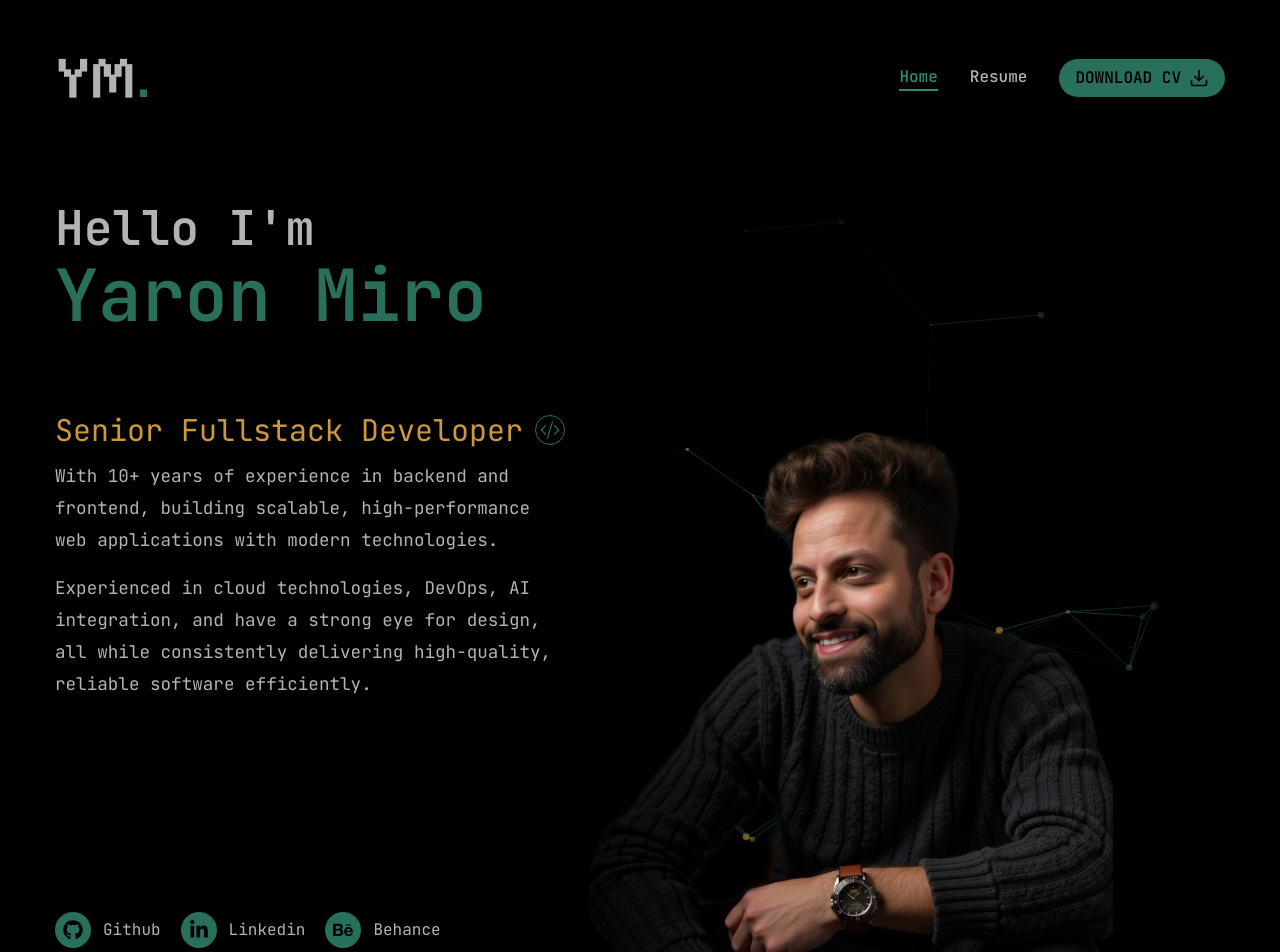
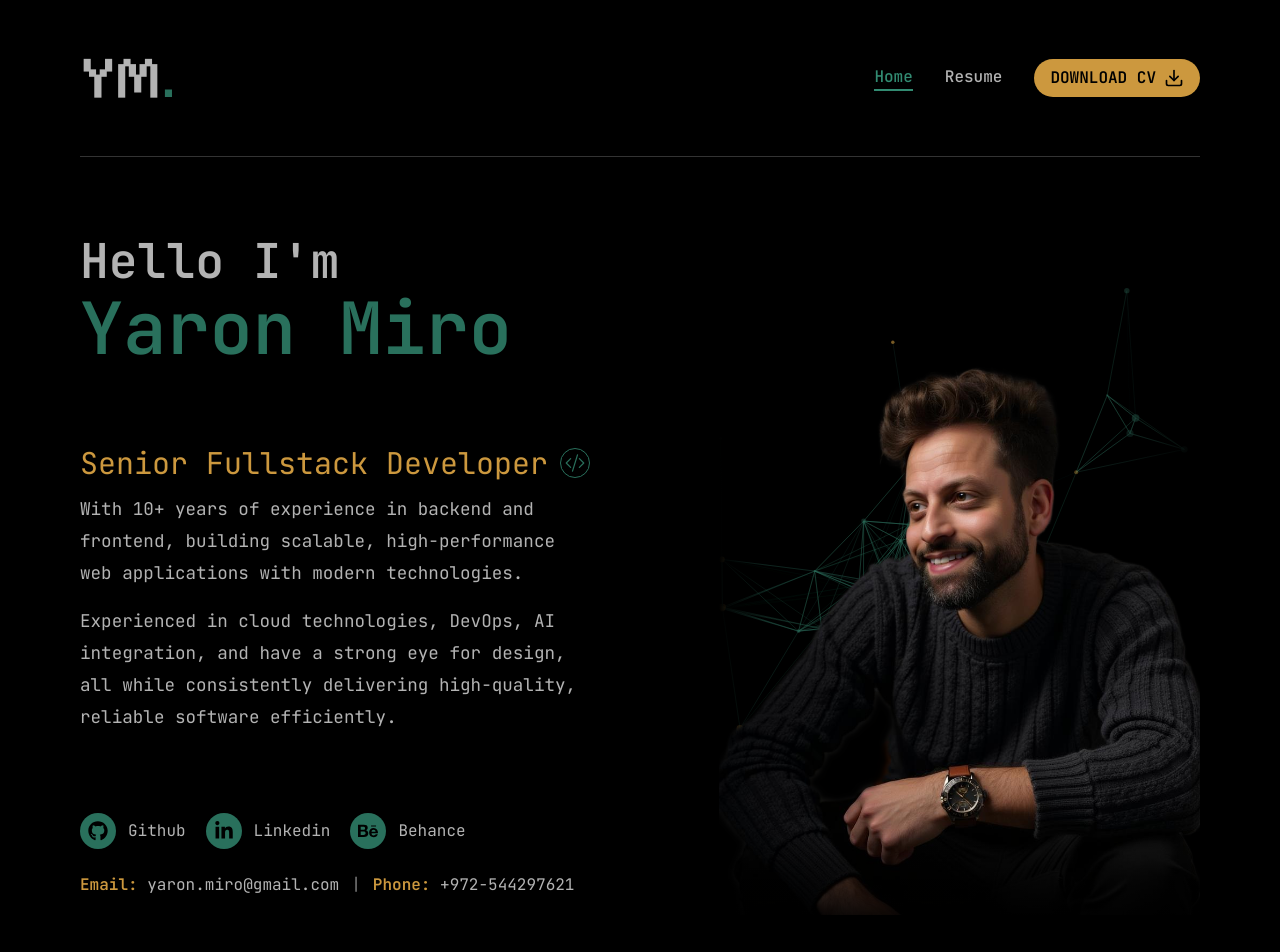
Before and after one commit to YaronMiro/ym-website, a Next.js app: page / in a window 1280 px wide. Shown: the top 952 px of the page. Built offline with nearby package versions, Linux system fonts and the light colour scheme.

Commit message:
fix hero layout and design 7

```diff
--- a/app/page.tsx
+++ b/app/page.tsx
@@ -15,7 +15,7 @@ const Home: React.FC = () => {
   return (
   <>
     <div className="container pb-36">
-        <main className="flex flex-col xl:flex-row items-center xl:items-stretch xl:justify-between">
+        <main className="flex flex-col xl:flex-row items-center xl:items-start xl:justify-between">
         {/* hero section */}
         <div className="flex flex-col justify-between">
           <div>
@@ -39,7 +39,7 @@ const Home: React.FC = () => {
                 </p>
               </div>
           </div>
-          <div className="mb-8">
+          <div className="my-20">
               {/* social links and resume download */}
               <div className="flex xl:flex-col items-center xl:items-start mb-16 xl:mb-0 mt-12 xl:mt-0">
                 <div className="flex justify-between items-center w-full">
@@ -69,10 +69,12 @@ const Home: React.FC = () => {
         <div className="relative flex justify-center">
           <ParticlesContainer className="absolute bottom-10 w-full h-full z-[-9999] xl:right-0 xl:left-0" />
           <Image
-            className="max-h-[600px] w-auto h-auto xl:h-[600px] px-8 xl:pr-28 xl:px-0 xl:mt-56"
+            className="max-h-[550px] w-auto h-auto xl:h-[550px] px-8 xl:px-0 mt-32"
             src={heroImage}
             alt="Image of Yaron Miro"
           />
+          {/* Fade bottom */}
+          <div className="xl:block absolute bottom-[-15px] right-0 left-0 h-[15%] bg-gradient-to-b from-transparent to-primary"></div>
         </div>
       </main>
         <footer className="">
--- a/components/Header.tsx
+++ b/components/Header.tsx
@@ -7,7 +7,7 @@ import { FiDownload } from "react-icons/fi";
 
 const Header: React.FC = () => {
     return (
-        <header className="mb-8 xl:mb-12 py-12 text-white">
+        <header className="mb-8 py-12 text-white">
             <div className="container mx-auto">
                 <div className="flex justify-between items-center">
                     <Logo className="text-6xl" />
@@ -23,6 +23,7 @@ const Header: React.FC = () => {
                     </div>
                     <div className="xl:hidden"><MobileNav /></div>
                 </div>
+                <div className="h-[1px] bg-white/20 w-full mt-12"></div>
             </div>
         </header>
     );
--- a/components/ParticlesContainer/index.tsx
+++ b/components/ParticlesContainer/index.tsx
@@ -34,13 +34,13 @@ const ParticlesContainer: React.FC<ParticlesContainerProps> = ({ className }) =>
             <div className={`${className}`}>
                 <div className="relative w-full h-full">
                     {/* top fade */}
-                    <div className="xl:block absolute top-0 right-0 left-0 h-[20%] bg-gradient-to-t from-transparent to-primary"></div>
+                    <div className="absolute top-0 right-0 left-0 h-[10%] bg-gradient-to-t from-transparent to-primary"></div>
                     {/* right fade */}
-                    <div className="xl:block absolute top-0 right-0 bottom-0 w-[20%] bg-gradient-to-r from-transparent to-primary"></div>
+                    <div className="absolute top-0 right-0 bottom-0 w-[20%] bg-gradient-to-r from-transparent to-primary"></div>
                     {/* bottom fade */}
-                    <div className="xl:block absolute bottom-0 right-0 left-0 h-[10%] bg-gradient-to-b from-transparent to-primary"></div>
+                    <div className="absolute bottom-0 right-0 left-0 h-[10%] bg-gradient-to-b from-transparent to-primary"></div>
                     {/* Left fade */}
-                    <div className="xl:block absolute top-0 left-0 bottom-0 w-[15%] bg-gradient-to-l from-transparent to-primary"></div>
+                    <div className="absolute top-0 left-0 bottom-0 w-[10%] bg-gradient-to-l from-transparent to-primary"></div>
                     <Particles
                         className="h-full"
                         id="tsparticles"
--- a/components/ParticlesContainer/options.tsx
+++ b/components/ParticlesContainer/options.tsx
@@ -73,9 +73,9 @@ const options: ISourceOptions = {
             outModes: {
                 default: "bounce",
             },
-            speed: 1.7,
+            speed: 1,
             spin: {
-                acceleration: 1.2,
+                acceleration: 1,
                 enable: true
             },
             straight: false,
@@ -243,9 +243,9 @@ const options: ISourceOptions = {
                 value: "#2d6c5a" // accent
             },
             consent: false,
-            distance: 160,
+            distance: 150,
             enable: true,
-            frequency: 500,
+            frequency: 350,
             opacity: 0.5,
             width: 1,
             warp: false
--- a/components/ui/button.tsx
+++ b/components/ui/button.tsx
@@ -9,7 +9,7 @@ const buttonVariants = cva(
   {
     variants: {
       variant: {
-        default: "bg-accent text-primary hover:bg-accent-hover",
+        default: "bg-secondary text-primary hover:bg-secondary-hover",
         primary: "bg-primary text-white",
         outline: "border border-accent bg-transparent text-accent hover:bg-accent-hover hover:text-primary hover:border-accent-hover",
       },
--- a/tailwind.config.ts
+++ b/tailwind.config.ts
@@ -9,7 +9,7 @@ export default {
   theme: {
 	container : {
 		center: true,
-		padding: '15px',
+		padding: '40px',
 	},
 	screens: {
 		sm: '640px',
```
